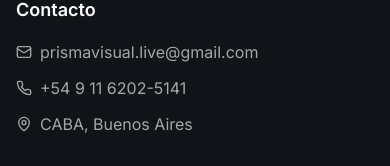
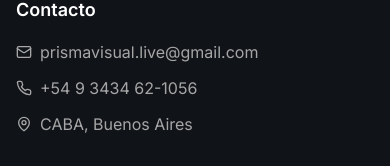
Before and after one commit to felixMonti/prisma_lp, a Next.js app: page / in a window 390 px wide. Shown: the part 9233-9399 px from the top of the page. Built offline with nearby package versions, Linux system fonts and the light colour scheme.

Commit message:
fix: update footer contact phone number and WhatsApp link
Co-authored-by: pablo felix celestino y monti nilo <175974086+felixMonti@users.noreply.github.com>

```diff
--- a/components/footer.tsx
+++ b/components/footer.tsx
@@ -45,8 +45,8 @@ const contactInfo = {
     },
     {
       icon: Phone,
-      text: "+54 9 11 6202-5141",
-      href: "https://wa.me/5491162025141",
+      text: "+54 9 3434 62-1056",
+      href: "https://wa.me/5493434621056",
     },
     {
       icon: MapPin,
```
